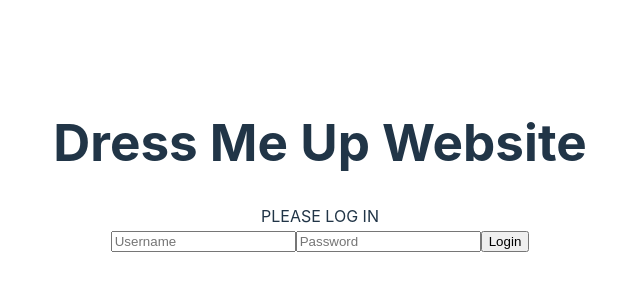
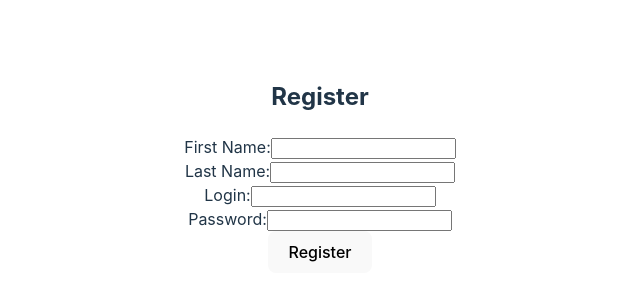
Before and after one commit to Group23-COP4331/Dress-Me-Up, a React (Vite) app in the folder frontend/: page /register in a window 1280 px wide. Before the commit this address led to /. Shown: the part 234-534 px from the top of the page, without its empty margins (320-960 px from the left). Built offline with nearby package versions, Linux system fonts and the light colour scheme.

Commit message:
Added register api and page to frontend

```diff
--- a/frontend/src/App.tsx
+++ b/frontend/src/App.tsx
@@ -1,9 +1,9 @@
-//import React from 'react';
 import { BrowserRouter as Router, Route, Routes, Navigate } from 'react-router-dom';
 import './App.css';
 
 import LoginPage from './pages/LoginPage';
 import CardPage from './pages/CardPage';
+import RegisterPage from './pages/RegisterPage';
 
 function App() {
   return (
@@ -11,6 +11,7 @@ function App() {
       <Routes>
         <Route path="/" element={<LoginPage />} />
         <Route path="/cards" element={<CardPage />} />
+        <Route path="/register" element={<RegisterPage />} />
         <Route path="*" element={<Navigate to="/" />} />
       </Routes>
     </Router>
--- /dev/null
+++ b/frontend/src/pages/RegisterPage.tsx
@@ -0,0 +1,89 @@
+import React, { useState } from 'react';
+import { buildPath } from '../Path'; // Adjust the import path as needed
+
+const RegisterPage: React.FC = () => {
+  const [firstName, setFirstName] = useState('');
+  const [lastName, setLastName] = useState('');
+  const [login, setLogin] = useState('');
+  const [password, setPassword] = useState('');
+  const [message, setMessage] = useState('');
+
+  const handleSubmit = async (e: React.FormEvent) => {
+    e.preventDefault();
+    setMessage('');
+
+    try {
+      const response = await fetch(buildPath('api/register'), {
+        method: 'POST',
+        headers: {
+          'Content-Type': 'application/json'
+        },
+        body: JSON.stringify({
+          FirstName: firstName,
+          LastName: lastName,
+          Login: login,
+          Password: password
+        })
+      });
+      const data = await response.json();
+      if (!response.ok) {
+        setMessage(data.error || 'Registration failed');
+      } else {
+        setMessage('Registration successful!');
+        // Optionally, redirect to login or another page:
+        // window.location.href = '/';
+      }
+    } catch (error: any) {
+      console.error('Registration error:', error);
+      setMessage('An error occurred during registration');
+    }
+  };
+
+  return (
+    <div>
+      <h2>Register</h2>
+      {message && <p>{message}</p>}
+      <form onSubmit={handleSubmit}>
+        <div>
+          <label>First Name:</label>
+          <input
+            type="text"
+            value={firstName}
+            onChange={(e) => setFirstName(e.target.value)}
+            required
+          />
+        </div>
+        <div>
+          <label>Last Name:</label>
+          <input
+            type="text"
+            value={lastName}
+            onChange={(e) => setLastName(e.target.value)}
+            required
+          />
+        </div>
+        <div>
+          <label>Login:</label>
+          <input
+            type="text"
+            value={login}
+            onChange={(e) => setLogin(e.target.value)}
+            required
+          />
+        </div>
+        <div>
+          <label>Password:</label>
+          <input
+            type="password"
+            value={password}
+            onChange={(e) => setPassword(e.target.value)}
+            required
+          />
+        </div>
+        <button type="submit">Register</button>
+      </form>
+    </div>
+  );
+};
+
+export default RegisterPage;
```
Also changed, not shown: frontend/src/components/Register.tsx (added, +94 -0 lines), 1 other file (tests, documents, lock files or other folders). Lines whose indentation alone changed are shown as unchanged.
